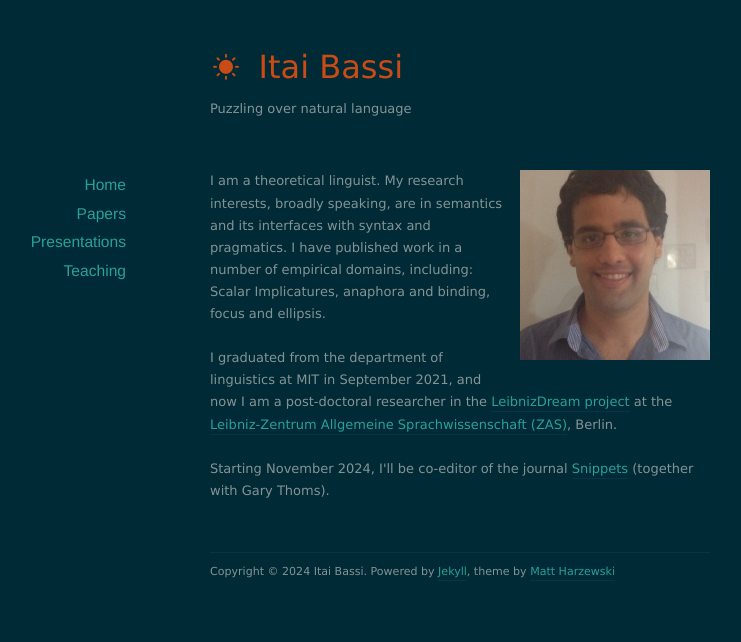
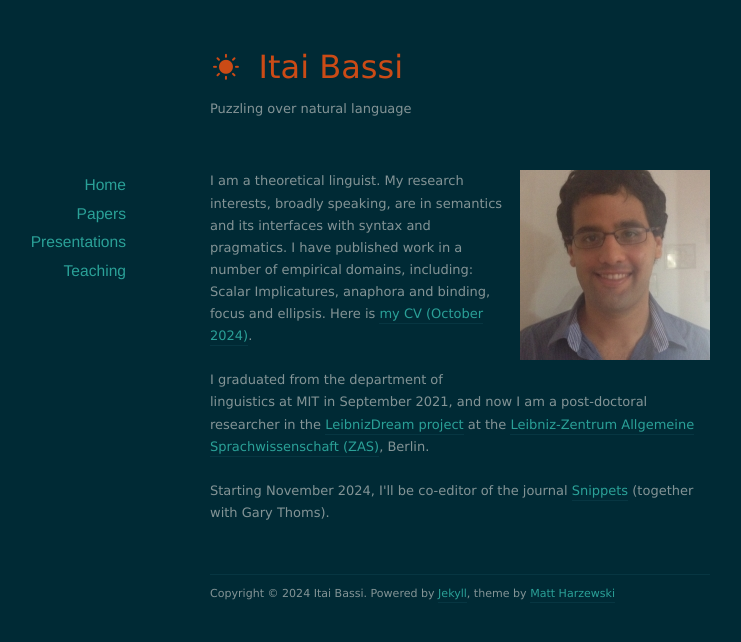
Before and after one commit to itaibassi/itaibassi.github.io, a Jekyll site: the page built from index.html, in a window 1280 px wide. Shown: the top 642 px of the page, without its empty margins (180-921 px from the left). Built offline with Jekyll 4.4.1, drawn with Linux system fonts in a browser that asks for light colours; nearby versions of some CDN libraries; the list of posts is cut into pages by our own code.

Commit message:
Update index.html

```diff
--- a/index.html
+++ b/index.html
@@ -6,6 +6,8 @@ title: Itai Bassi
 
 <img src="/images/nice_photo.jpeg" class="right" />
 I am a theoretical linguist. My research interests, broadly speaking, are in semantics and its interfaces with syntax and pragmatics. I have published work in a number of empirical domains, including: Scalar Implicatures, anaphora and binding, focus and ellipsis.
+
+ Here is <a href="https://www.dropbox.com/scl/fi/y1qubt17z221pkzzk7tk2/My_CV_Oct24.pdf?rlkey=sgricvy1iy1rf9d6u7j2ay0te&dl=0">my CV (October 2024)</a>.
 
 <br><br>
 
```
